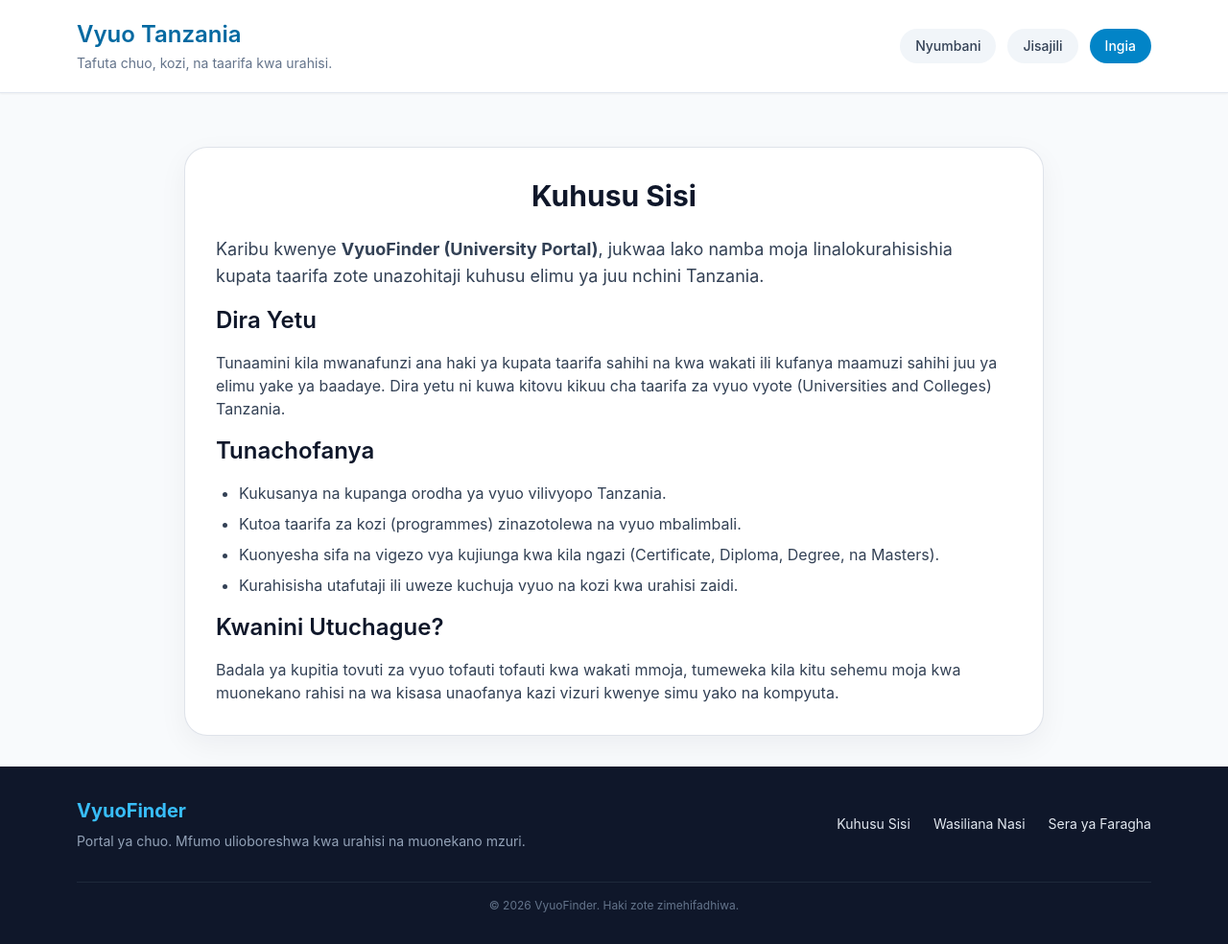
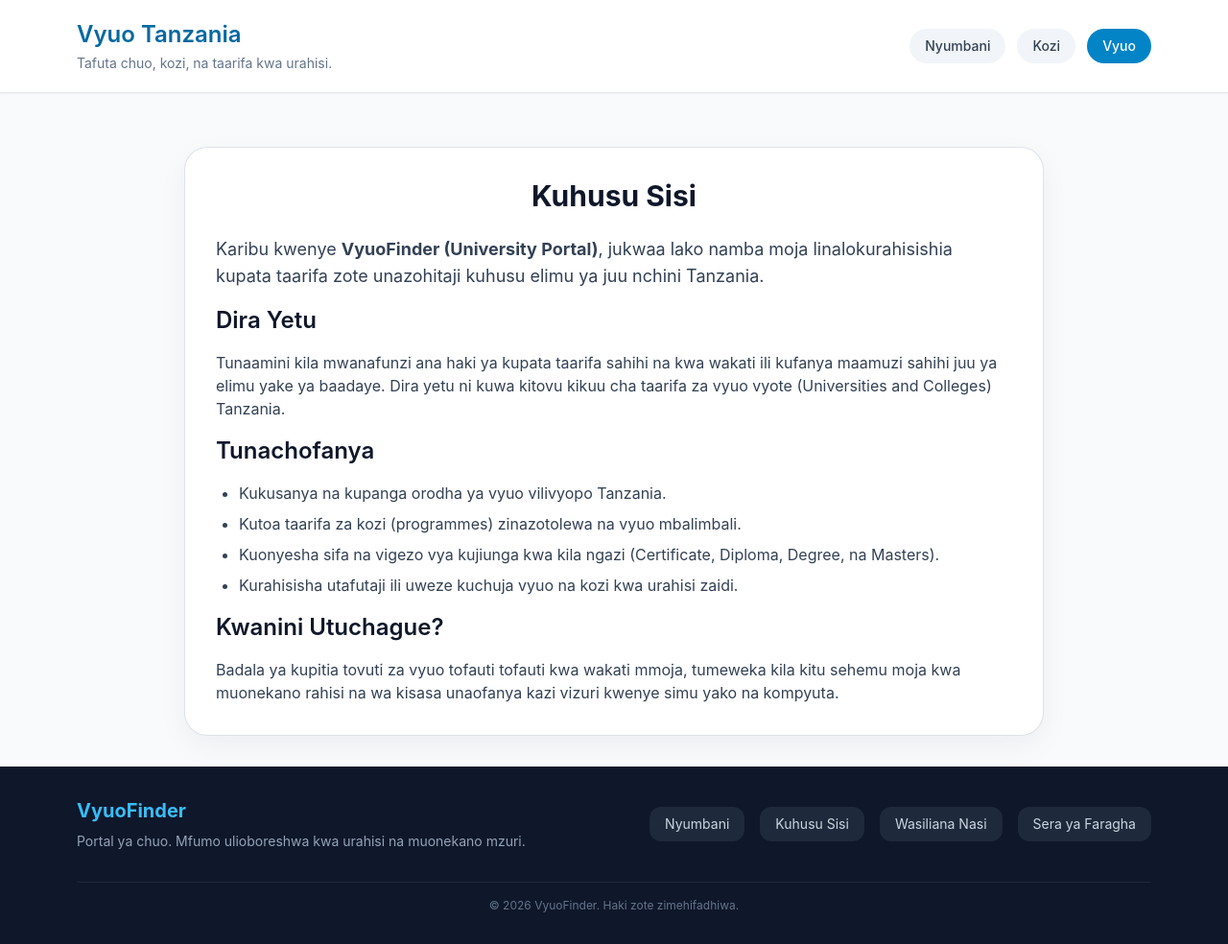
Before and after one commit to Nyisulya/vyuo, a Django app: page /about/ in a window 1280 px wide. Shown: the whole page at 96% size. Run offline with Django 5.2, Linux system fonts and the light colour scheme; some libraries are stand-ins or nearby versions.

Commit message:
Updated navbar and footer links

```diff
--- a/universitysite/templates/universitysite/base.html
+++ b/universitysite/templates/universitysite/base.html
@@ -59,8 +59,8 @@
           </div>
           <nav class="flex flex-wrap gap-3 text-sm font-medium text-slate-700 mt-2 sm:mt-0">
             <a href="{% url 'universitysite:home' %}" class="rounded-full bg-slate-100 px-4 py-2 hover:bg-slate-200 transition">Nyumbani</a>
-            <a href="#" class="rounded-full bg-slate-100 px-4 py-2 hover:bg-slate-200 transition">Jisajili</a>
-            <a href="#" class="rounded-full bg-sky-600 text-white px-4 py-2 hover:bg-sky-700 transition">Ingia</a>
+            <a href="{% url 'universitysite:course_list' %}" class="rounded-full bg-slate-100 px-4 py-2 hover:bg-slate-200 transition">Kozi</a>
+            <a href="{% url 'universitysite:university_list' %}" class="rounded-full bg-sky-600 text-white px-4 py-2 hover:bg-sky-700 transition">Vyuo</a>
           </nav>
         </div>
       </header>
@@ -78,10 +78,11 @@
               <a href="{% url 'universitysite:home' %}" class="text-xl font-bold text-sky-400 mb-2 block">VyuoFinder</a>
               <p class="text-slate-400">Portal ya chuo. Mfumo ulioboreshwa kwa urahisi na muonekano mzuri.</p>
             </div>
-            <div class="flex flex-wrap justify-center gap-6">
-              <a href="{% url 'universitysite:about' %}" class="hover:text-sky-400 transition">Kuhusu Sisi</a>
-              <a href="{% url 'universitysite:contact' %}" class="hover:text-sky-400 transition">Wasiliana Nasi</a>
-              <a href="{% url 'universitysite:privacy' %}" class="hover:text-sky-400 transition">Sera ya Faragha</a>
+            <div class="flex flex-wrap justify-center gap-4">
+              <a href="{% url 'universitysite:home' %}" class="rounded-xl bg-slate-800 px-4 py-2 text-slate-300 hover:bg-slate-700 hover:text-white transition">Nyumbani</a>
+              <a href="{% url 'universitysite:about' %}" class="rounded-xl bg-slate-800 px-4 py-2 text-slate-300 hover:bg-slate-700 hover:text-white transition">Kuhusu Sisi</a>
+              <a href="{% url 'universitysite:contact' %}" class="rounded-xl bg-slate-800 px-4 py-2 text-slate-300 hover:bg-slate-700 hover:text-white transition">Wasiliana Nasi</a>
+              <a href="{% url 'universitysite:privacy' %}" class="rounded-xl bg-slate-800 px-4 py-2 text-slate-300 hover:bg-slate-700 hover:text-white transition">Sera ya Faragha</a>
             </div>
           </div>
           <div class="mt-8 pt-4 border-t border-slate-800 text-center text-xs text-slate-500">
```
